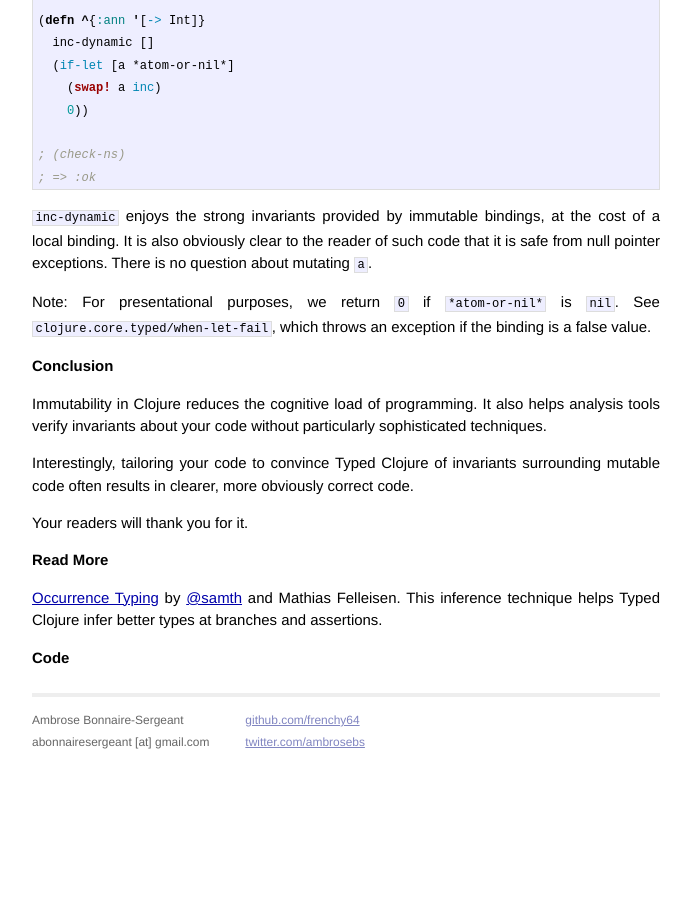
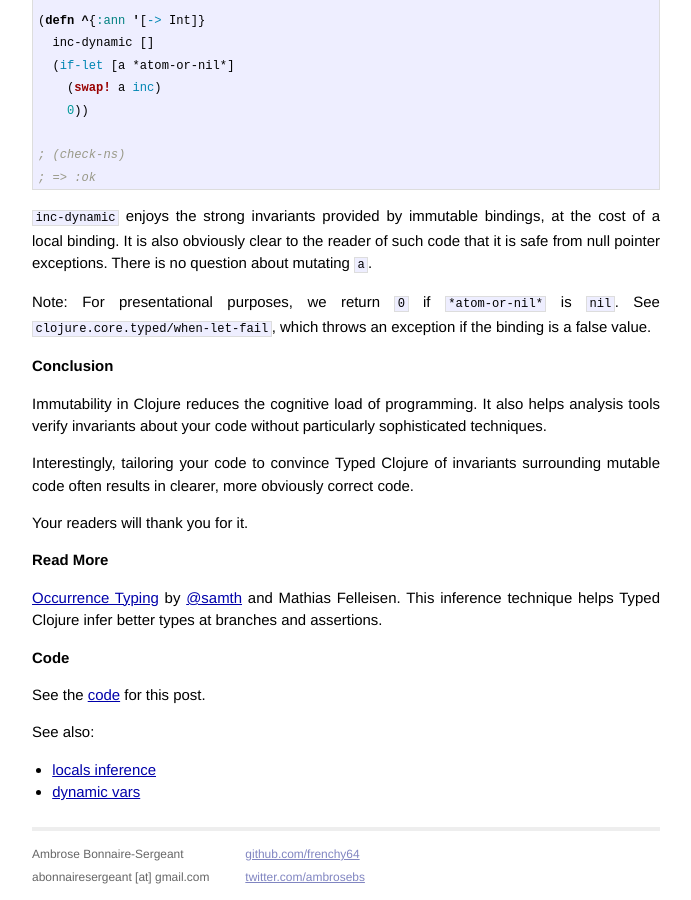
Before and after one commit to frenchy64/frenchy64.github.io, a Jekyll site: the page built from _posts/2013-08-16-first-steps-with-core-typed.markdown, in a window 1280 px wide and 900 px high, scrolled down 1556 px. Shown: the whole window, without its empty margins (294-985 px from the left). Built offline with Jekyll 4.4.1, drawn with Linux system fonts in a browser that asks for light colours; Markdown is read by kramdown in place of the engine named in the settings; before the commit the page ends 2322 px from its top, so only the background shows below that.

Commit message:
Add code

```diff
--- a/_posts/2013-08-16-first-steps-with-core-typed.markdown
+++ b/_posts/2013-08-16-first-steps-with-core-typed.markdown
@@ -114,3 +114,9 @@ Your readers will thank you for it.
 This inference technique helps Typed Clojure infer better types at branches and assertions.
 
 # Code
+
+See the [code](https://github.com/frenchy64/frenchy64.github.io/tree/master/code/blog) for this post.
+
+See also:
+- [locals inference](https://github.com/frenchy64/frenchy64.github.io/blob/master/code/blog/src/blog/immutable/local.clj)
+- [dynamic vars](https://github.com/frenchy64/frenchy64.github.io/blob/master/code/blog/src/blog/immutable/dynamic.clj)
```
